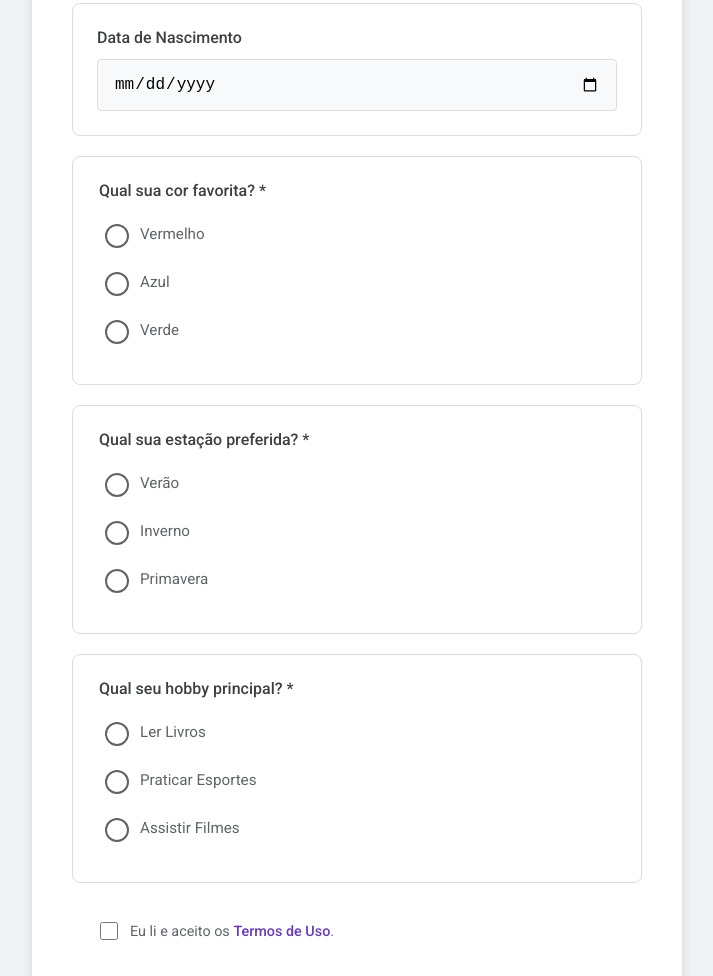
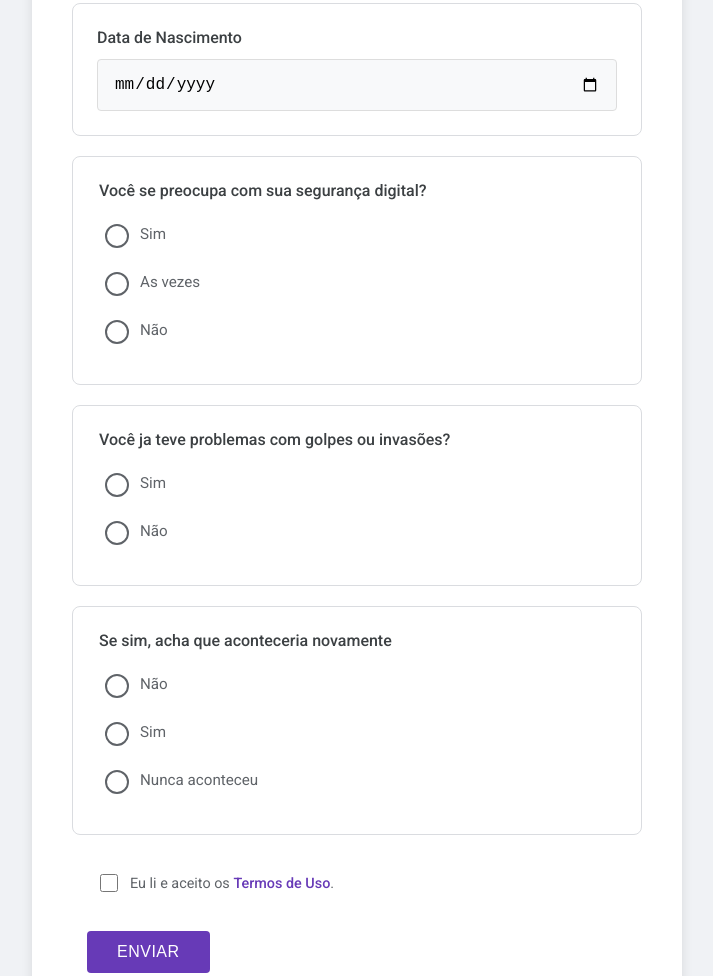
Before and after one commit to RaphaRanieri/formulario_novo, a website: page public/index.html in a window 1280 px wide. Shown: the part 789-1765 px from the top of the page, without its empty margins (283-996 px from the left). Drawn offline with Linux system fonts and the light colour scheme.

Commit message:
aaaaaaaaaaa

```diff
--- a/public/index.html
+++ b/public/index.html
@@ -11,7 +11,7 @@
 
     <div class="form-container">
         <div class="form-header">
-            <h1>Formulário de Inscrição</h1>
+            <h1>Segurança Digital</h1>
             <p>Preencha os campos abaixo com atenção.</p>
         </div>
 
@@ -44,54 +44,50 @@
 
             <div class="form-card question-card">
                 <fieldset>
-                    <legend class="form-label-question">Qual sua cor favorita? *</legend>
+                    <legend class="form-label-question">Você se preocupa com sua segurança digital?</legend>
                     <div class="radio-option">
                         <input type="radio" id="q1-opt1" name="q1" value="opt1" required>
-                        <label for="q1-opt1">Vermelho</label>
+                        <label for="q1-opt1">Sim</label>
                     </div>
                     <div class="radio-option">
                         <input type="radio" id="q1-opt2" name="q1" value="opt2">
-                        <label for="q1-opt2">Azul</label>
+                        <label for="q1-opt2">As vezes</label>
                     </div>
                     <div class="radio-option">
                         <input type="radio" id="q1-opt3" name="q1" value="opt3">
-                        <label for="q1-opt3">Verde</label>
+                        <label for="q1-opt3">Não</label>
                     </div>
                 </fieldset>
             </div>
 
             <div class="form-card question-card">
                 <fieldset>
-                    <legend class="form-label-question">Qual sua estação preferida? *</legend>
+                    <legend class="form-label-question">Você ja teve problemas com golpes ou invasões?</legend>
                     <div class="radio-option">
                         <input type="radio" id="q2-opt1" name="q2" value="opt1" required>
-                        <label for="q2-opt1">Verão</label>
+                        <label for="q2-opt1">Sim</label>
                     </div>
                     <div class="radio-option">
                         <input type="radio" id="q2-opt2" name="q2" value="opt2">
-                        <label for="q2-opt2">Inverno</label>
-                    </div>
-                    <div class="radio-option">
-                        <input type="radio" id="q2-opt3" name="q2" value="opt3">
-                        <label for="q2-opt3">Primavera</label>
+                        <label for="q2-opt2">Não</label>
                     </div>
                 </fieldset>
             </div>
 
             <div class="form-card question-card">
                 <fieldset>
-                    <legend class="form-label-question">Qual seu hobby principal? *</legend>
+                    <legend class="form-label-question">Se sim, acha que aconteceria novamente</legend>
                     <div class="radio-option">
                         <input type="radio" id="q3-opt1" name="q3" value="opt1" required>
-                        <label for="q3-opt1">Ler Livros</label>
+                        <label for="q3-opt1">Não</label>
                     </div>
                     <div class="radio-option">
                         <input type="radio" id="q3-opt2" name="q3" value="opt2">
-                        <label for="q3-opt2">Praticar Esportes</label>
+                        <label for="q3-opt2">Sim</label>
                     </div>
                     <div class="radio-option">
                         <input type="radio" id="q3-opt3" name="q3" value="opt3">
-                        <label for="q3-opt3">Assistir Filmes</label>
+                        <label for="q3-opt3">Nunca aconteceu</label>
                     </div>
                 </fieldset>
             </div>
```
